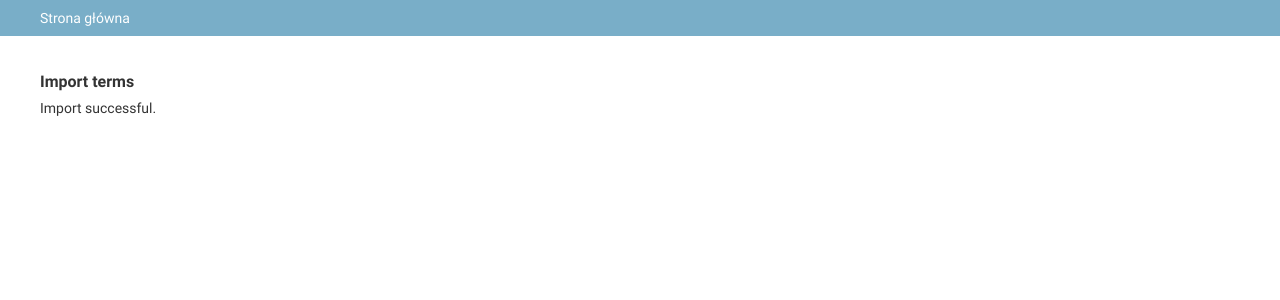
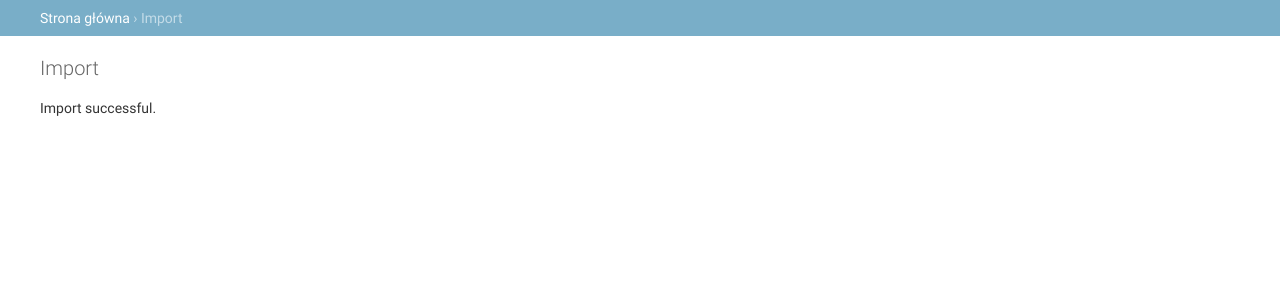
Before and after one commit to salceson/term-market, a Django app: page /admin/import/success/ in a window 1280 px wide. Shown: the part 48-348 px from the top of the page. Run offline with Django 3.2, Linux system fonts and the light colour scheme.

Commit message:
GIELDA-19 Updated import templates.

```diff
--- a/term_market/import_export.py
+++ b/term_market/import_export.py
@@ -1,11 +1,11 @@
 # coding=utf-8
 from django.http import HttpResponseRedirect
 from django.shortcuts import render_to_response
+from django.template import RequestContext
 from django.template.context_processors import csrf
 from django.views.generic import TemplateView
 
 from .forms import ImportForm
-
 
 
 
@@ -26,9 +26,13 @@ def import_terms(request):
             return HttpResponseRedirect('/admin/import/success')
     else:
         form = ImportForm()
-    params.update({'form': form})
+    params.update({'form': form, 'title': 'Import'})
     return render_to_response('term_market/import.html', params)
 
 
 class ImportSuccessful(TemplateView):
     template_name = "term_market/import_success.html"
+    context = {'title': 'Import'}
+
+    def get(self, request, *args, **kwargs):
+        return render_to_response(self.template_name, self.context, context_instance=RequestContext(request))
--- a/term_market/templates/term_market/import_success.html
+++ b/term_market/templates/term_market/import_success.html
@@ -1,9 +1,4 @@
 {% extends 'admin/base_site.html' %}
 {% block content %}
-<div class="inner cover">
-    <h2 class="cover-heading">Import terms</h2>
-    <p class="lead">
-        Import successful.
-    </p>
-</div>
+    Import successful.
 {% endblock %}
```
